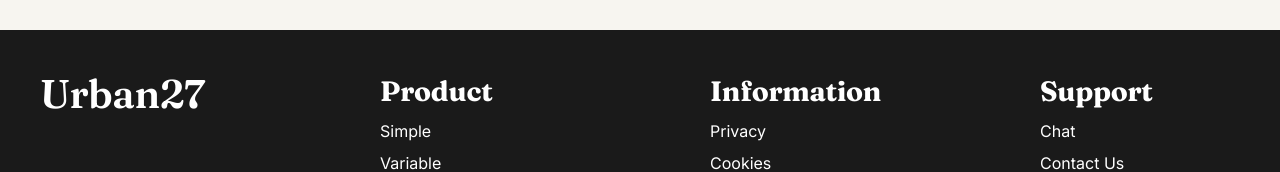
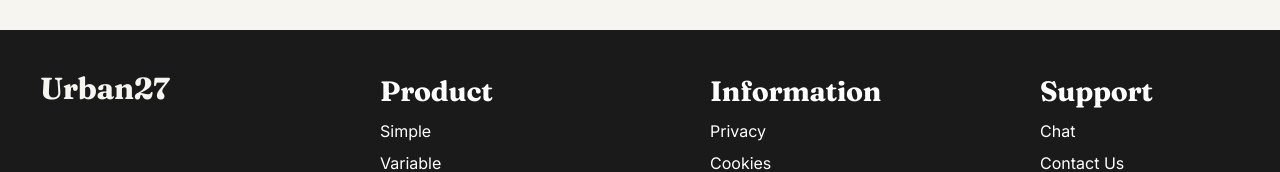
Before and after one commit to IgnacioDN/NovaStore, a React (Vite) app: page / in a window 1280 px wide. Shown: the part 2474-2646 px from the top of the page. Built offline with nearby package versions, Linux system fonts and the light colour scheme; no server answers.

Commit message:
Refactor footer brand styles in App.css

```diff
--- a/src/styles/App.css
+++ b/src/styles/App.css
@@ -653,8 +653,13 @@ main {
   min-width: 200px;
 }
 
-.footer-brand h2 {
+.footer-brand-title {
   font-family: var(--font-display);
+  font-size: 1.9rem;
+  font-weight: 700;
+  color: var(--paper);
+  margin: 0;
+  letter-spacing: -0.01em;
 }
 
 .footer-brand-mobile-title {
```
